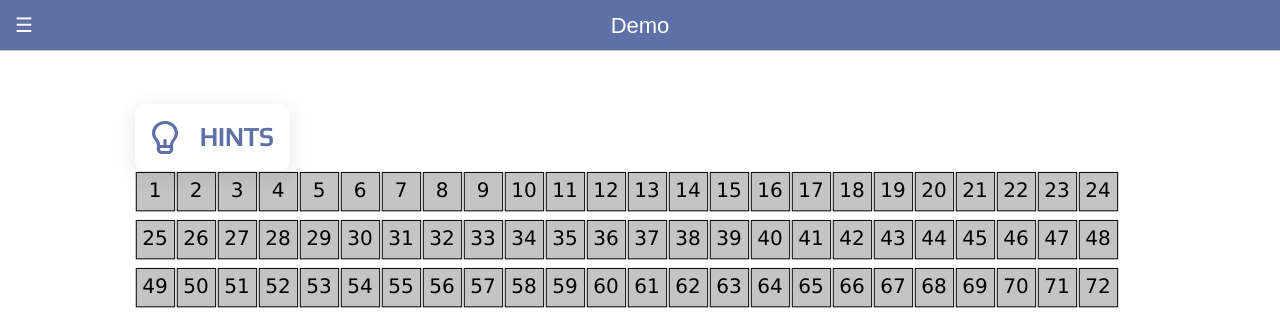
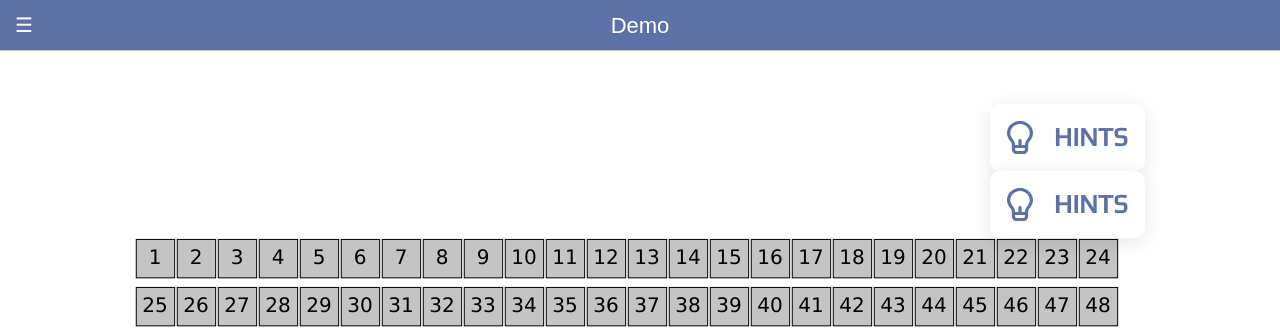
Before and after one commit to uclaacm/parcel-pointers, a React app: page /demo in a window 1280 px wide. Shown: the top 329 px of the page. Built offline with nearby package versions, Linux system fonts and the light colour scheme; a web font is replaced by a local one.

Commit message:
hintbox expands from the right

```diff
--- a/src/components/HintBox.tsx
+++ b/src/components/HintBox.tsx
@@ -9,6 +9,7 @@ function HintBox(props: HintBoxProps): JSX.Element {
   const [expanded, setExpanded] = useState(false);
 
   return (
+    <div className="hintbox-container">
       <div className="hintbox" onClick={() => setExpanded((prev) => !prev)}>
         <div className="hintbox-title">
           <svg
@@ -30,6 +31,7 @@ function HintBox(props: HintBoxProps): JSX.Element {
           <div>{props.text}</div>
         </div>
       </div>
+    </div>
   );
 }
 
--- a/src/pages/Demo.tsx
+++ b/src/pages/Demo.tsx
@@ -320,6 +320,7 @@ const Demo: FC = () => {
     <div>
       <AppWrapper section={HeaderSections.DEMO_SECTION}>
         <div className="page-wrapper">
+          <HintBox text="Try counting the number of boxes PiPi has to visit." />
           <HintBox text="This is my really long hint box text! You made a lot of mistakes lol.This is my really long hint box text! You made a lot of mistakes lol.This is my really long hint box text! You made a lot of mistakes lol.This is my really long hint box text! You made a lot of mistakes lol.This is my really long hint box text! You made a lot of mistakes lol.This is my really long hint box text! You made a lot of mistakes lol." />
           {/* <Dropdown
             options={[
--- a/src/styles/HintBox.scss
+++ b/src/styles/HintBox.scss
@@ -1,14 +1,19 @@
 @import './global';
+
+.hintbox-container {
+  display: flex;
+  justify-content: end;
+}
 
 .hintbox {
   background-color: white;
   border-radius: 10px;
   box-shadow: 0 4px 20px rgba(0, 0, 0, 0.1);
   cursor: pointer;
-  display: inline-flex;
+  display: flex;
+  flex-direction: row-reverse;
   padding: 17px;
-  position: relative;
-  z-index: 9999;
+  z-index: 2;
 }
 
 .hintbox-title-text {
@@ -23,14 +28,17 @@
   align-items: center;
   display: flex;
   gap: 21px;
+  order: 2;
 }
 
 .hintbox-text {
   align-items: center;
   display: flex;
+  flex-grow: 1;
   font-size: large;
   gap: 40px;
   max-width: 0;
+  order: 1;
   overflow: hidden;
   transition: all 0.5s;
   white-space: nowrap;
@@ -40,7 +48,7 @@
   align-items: center;
   display: flex;
   gap: 40px;
-  max-width: 70vw;
+  max-width: 67vw;
   transition: all 0.5s;
   width: auto;
 }
```
Lines whose indentation alone changed are shown as unchanged.
